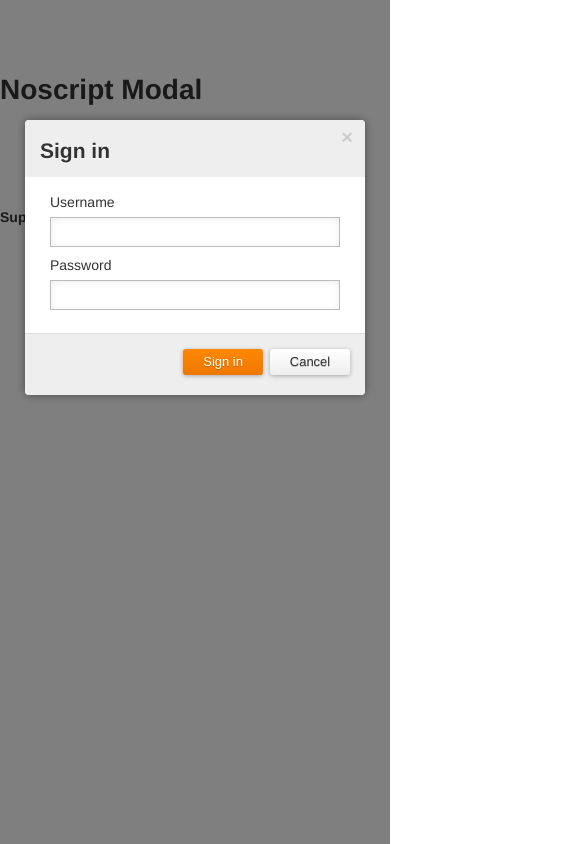
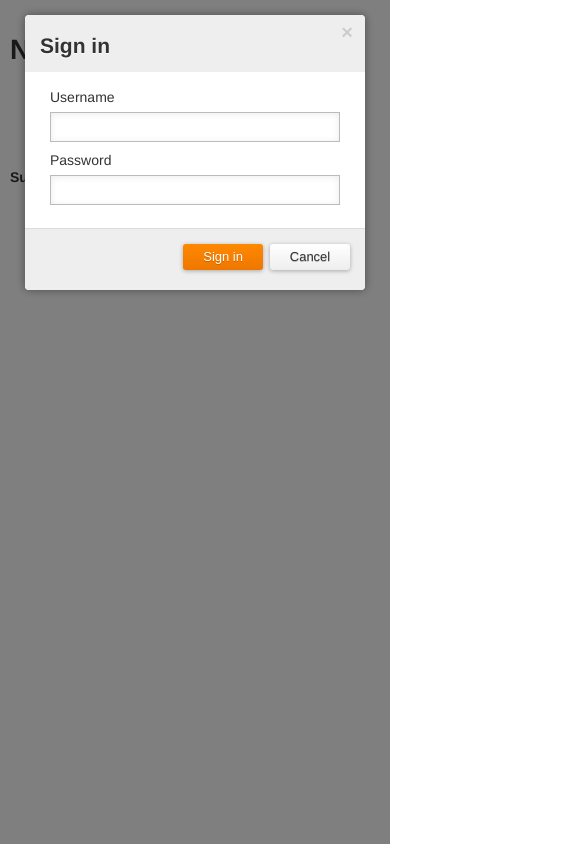
Before and after one commit to htanjo/noscript-modal, a plain HTML site: page index.html in a window 390 px wide. Both pictures are taken after a click on the link "Form in modal". Shown: the top 844 px of the page, 585 px wide, since content can reach past the window. Drawn offline with Linux system fonts and the light colour scheme.

Commit message:
Support smartphone.

```diff
--- a/demo/main.css
+++ b/demo/main.css
@@ -6,6 +6,7 @@ body {
   line-height: 1.5;
   color: #333;
   background-color: #fff;
+  -webkit-text-size-adjust: none;
 }
 a {
   text-decoration: none;
@@ -100,3 +101,14 @@ p {
 #modal02 > .ns-modal-box {
   max-width: 340px;
 }
+
+/* Media query */
+@media screen and (max-width: 760px) {
+  #container {
+    width: auto;
+    padding: 10px;
+  }
+  .ns-modal-box {
+    top: 15px;
+  }
+}
--- a/index.html
+++ b/index.html
@@ -4,6 +4,7 @@
   <meta charset="utf-8">
   <title>Noscript Modal</title>
   <meta name="description" content="Modal box by only CSS.">
+  <meta name="viewport" content="width=device-width, maximum-scale=1.0, minimum-scale=1.0">
   <link rel="stylesheet" href="noscript-modal.css">
   <link rel="stylesheet" href="demo/main.css">
 </head>
--- a/noscript-modal.css
+++ b/noscript-modal.css
@@ -59,14 +59,15 @@
   left: 0;
   width: 100%;
   height: 100%;
+  background-color: rgba(0,0,0,.5);
   cursor: default;
   outline: none;
-  background-color: rgba(0,0,0,.5);
+  -webkit-tap-highlight-color: rgba(0,0,0,0);
 }
 .ns-modal-box {
   display: block;
   position: absolute;
-  top: 120px;
+  top: 150px;
   left: 15px;
   right: 15px;
   overflow: auto;
```
